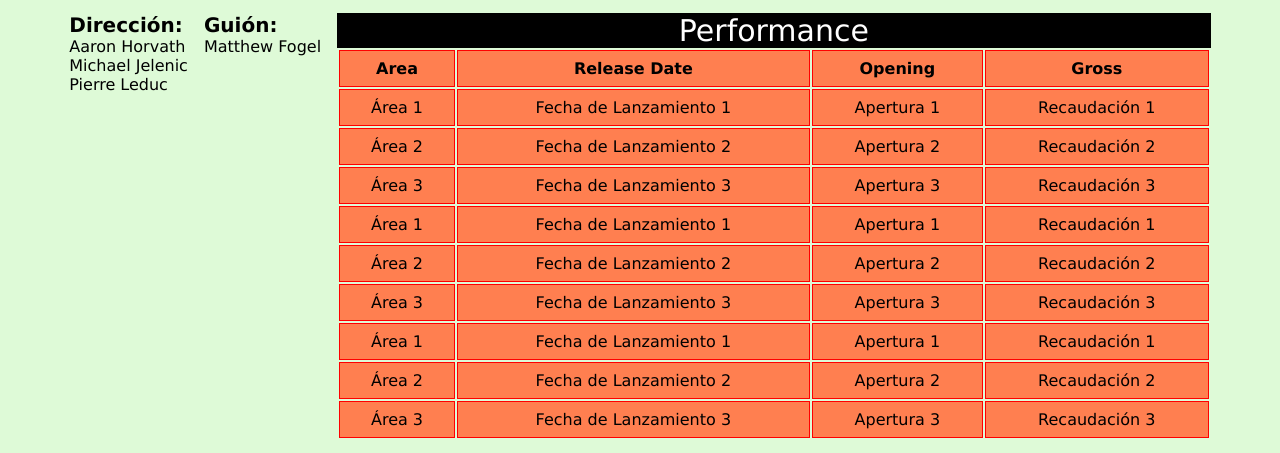
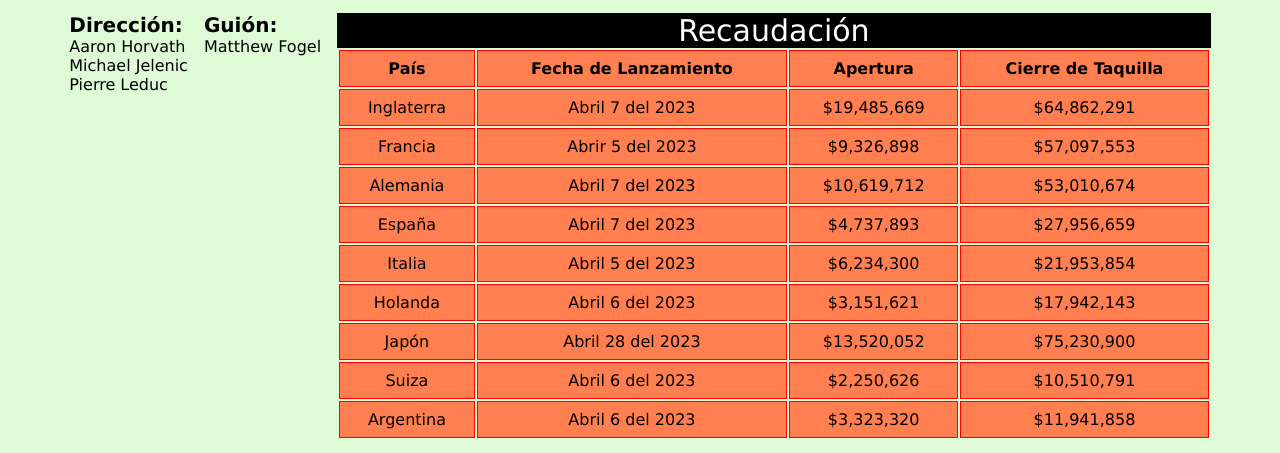
Before and after one commit to Yemel27/PagMarioBros, a plain HTML site: page informacion.html in a window 1280 px wide. Shown: the part 347-800 px from the top of the page. Drawn offline with Linux system fonts and the light colour scheme.

Commit message:
agregue contactos al pag principal

```diff
--- a/informacion.html
+++ b/informacion.html
@@ -6,6 +6,8 @@
     <meta http-equiv="X-UA-Compatible" content="IE=edge">
     <meta name="viewport" content="width=device-width, initial-scale=1.0">
     <title>Información</title>
+
+    <link rel="icon" href="./assets/img/marioIcon.ico" type="image/x-icon">
 
     <link rel="stylesheet" href="/assets/css/style.css">
 
@@ -22,7 +24,7 @@
         <a href="./index.html">Inicio</a>
         <a href="./personajes.html">Personajes</a>
         <a class="active" href="./informacion.html">Información</a>
-        <a href="#">Contacto</a>
+        <a href="./contacto.html">Contacto</a>
     </nav>
 
     <main>
@@ -49,69 +51,69 @@
         </dl>
 
         <table>
-            <caption>Performance</caption>
+            <caption>Recaudación</caption>
             <thead>
               <tr>
-                <th>Area</th>
-                <th>Release Date</th>
-                <th>Opening</th>
-                <th>Gross</th>
+                <th>País</th>
+                <th>Fecha de Lanzamiento</th>
+                <th>Apertura</th>
+                <th>Cierre de Taquilla</th>
               </tr>
             </thead>
             <tbody>
               <tr>
-                <td>Área 1</td>
-                <td>Fecha de Lanzamiento 1</td>
-                <td>Apertura 1</td>
-                <td>Recaudación 1</td>
+                <td>Inglaterra</td>
+                <td>Abril 7 del 2023</td>
+                <td>$19,485,669</td>
+                <td>$64,862,291</td>
               </tr>
               <tr>
-                <td>Área 2</td>
-                <td>Fecha de Lanzamiento 2</td>
-                <td>Apertura 2</td>
-                <td>Recaudación 2</td>
+                <td>Francia</td>
+                <td>Abrir 5 del 2023</td>
+                <td>$9,326,898</td>
+                <td>$57,097,553</td>
               </tr>
               <tr>
-                <td>Área 3</td>
-                <td>Fecha de Lanzamiento 3</td>
-                <td>Apertura 3</td>
-                <td>Recaudación 3</td>
+                <td>Alemania</td>
+                <td>Abril 7 del 2023</td>
+                <td>$10,619,712</td>
+                <td>$53,010,674</td>
               </tr>
               <tr>
-                <td>Área 1</td>
-                <td>Fecha de Lanzamiento 1</td>
-                <td>Apertura 1</td>
-                <td>Recaudación 1</td>
+                <td>España</td>
+                <td>Abril 7 del 2023</td>
+                <td>$4,737,893</td>
+                <td>$27,956,659</td>
               </tr>
               <tr>
-                <td>Área 2</td>
-                <td>Fecha de Lanzamiento 2</td>
-                <td>Apertura 2</td>
-                <td>Recaudación 2</td>
+                <td>Italia</td>
+                <td>Abril 5 del 2023</td>
+                <td>$6,234,300</td>
+                <td>$21,953,854</td>
               </tr>
               <tr>
-                <td>Área 3</td>
-                <td>Fecha de Lanzamiento 3</td>
-                <td>Apertura 3</td>
-                <td>Recaudación 3</td>
+                <td>Holanda</td>
+                <td>Abril 6 del 2023</td>
+                <td>$3,151,621</td>
+                <td>$17,942,143</td>
               </tr>
               <tr>
-                <td>Área 1</td>
-                <td>Fecha de Lanzamiento 1</td>
-                <td>Apertura 1</td>
-                <td>Recaudación 1</td>
+                <td>Japón</td>
+                <td>Abril 28 del 2023</td>
+                <td>$13,520,052</td>
+                <td>$75,230,900</td>
               </tr>
               <tr>
-                <td>Área 2</td>
-                <td>Fecha de Lanzamiento 2</td>
-                <td>Apertura 2</td>
-                <td>Recaudación 2</td>
+                <td>Suiza</td>
+                <td>Abril 6 del 2023</td>
+                <td>$2,250,626</td>
+                <td>$10,510,791</td>
               </tr>
               <tr>
-                <td>Área 3</td>
-                <td>Fecha de Lanzamiento 3</td>
-                <td>Apertura 3</td>
-                <td>Recaudación 3</td>
+                <td>Argentina</td>
+                <td>Abril 6 del 2023</td>
+                <td>$3,323,320	</td>
+                <td>$11,941,858</td>
               </tr>
             </tbody>
         </table>
```
Also changed, not shown: contacto.html (added, +29 -0 lines), index.html (+3 -1 lines), personajes.html (+3 -1 lines), assets/img/marioIcon.ico (added).
